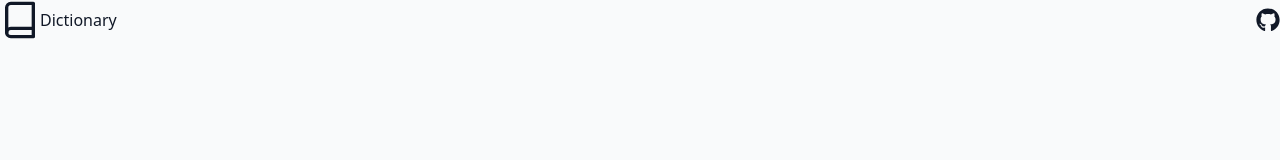
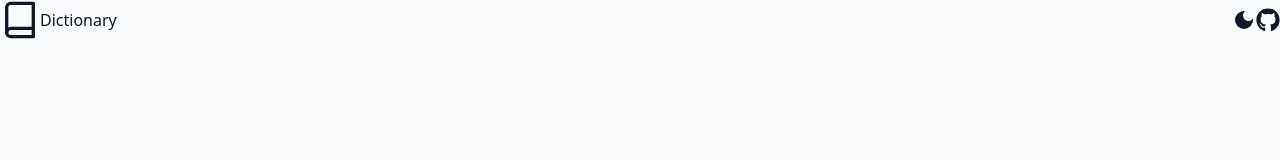
Before and after one commit to jjalbuenacabuyao/dictionary, a React (Vite) app: page / in a window 1280 px wide. Shown: the top 160 px of the page. Built offline with nearby package versions, Linux system fonts and the light colour scheme.

Commit message:
dark mode toggler

```diff
--- a/src/components/Navbar.tsx
+++ b/src/components/Navbar.tsx
@@ -1,15 +1,30 @@
 import React, { useState } from 'react'
 import { FaGithub } from "react-icons/fa"
 import { FiBook } from "react-icons/fi"
+import { MdLightMode, MdDarkMode } from "react-icons/md"
+
 
 const Navbar = () => {
+  const htmlClassList : DOMTokenList = document.documentElement.classList;
+  const [theme, setTheme] = useState("");
+  let isDark : boolean = theme === "dark";
+
+  isDark ? htmlClassList.add("dark")
+         : htmlClassList.remove("dark");
 
   return (
-    <header>
+    <header className="flex items-center justify-between">
+      <a href="#" className='flex items-center'><FiBook size="2.5rem" /> Dictionary</a>
       <nav>
         <ul className="flex justify-between items-center">
-          <li><a href="#" className='flex items-center'><FiBook size="2.5rem" /> Dictionary</a></li>
-          <li><a href="https://github.com/jjalbuenacabuyao/dictionary" target='_blank'><FaGithub size="1.5rem" /></a></li>
+          <li className='grid place-items-center'>
+            <button onClick={() => setTheme(isDark ? "light" : "dark")}>
+              { isDark ? <MdLightMode size="1.5rem" /> : <MdDarkMode size="1.5rem" /> }
+            </button>
+          </li>
+          <li>
+            <a href="https://github.com/jjalbuenacabuyao/dictionary" target='_blank'><FaGithub size="1.5rem" /></a>
+          </li>
         </ul>
       </nav>
     </header>
```
